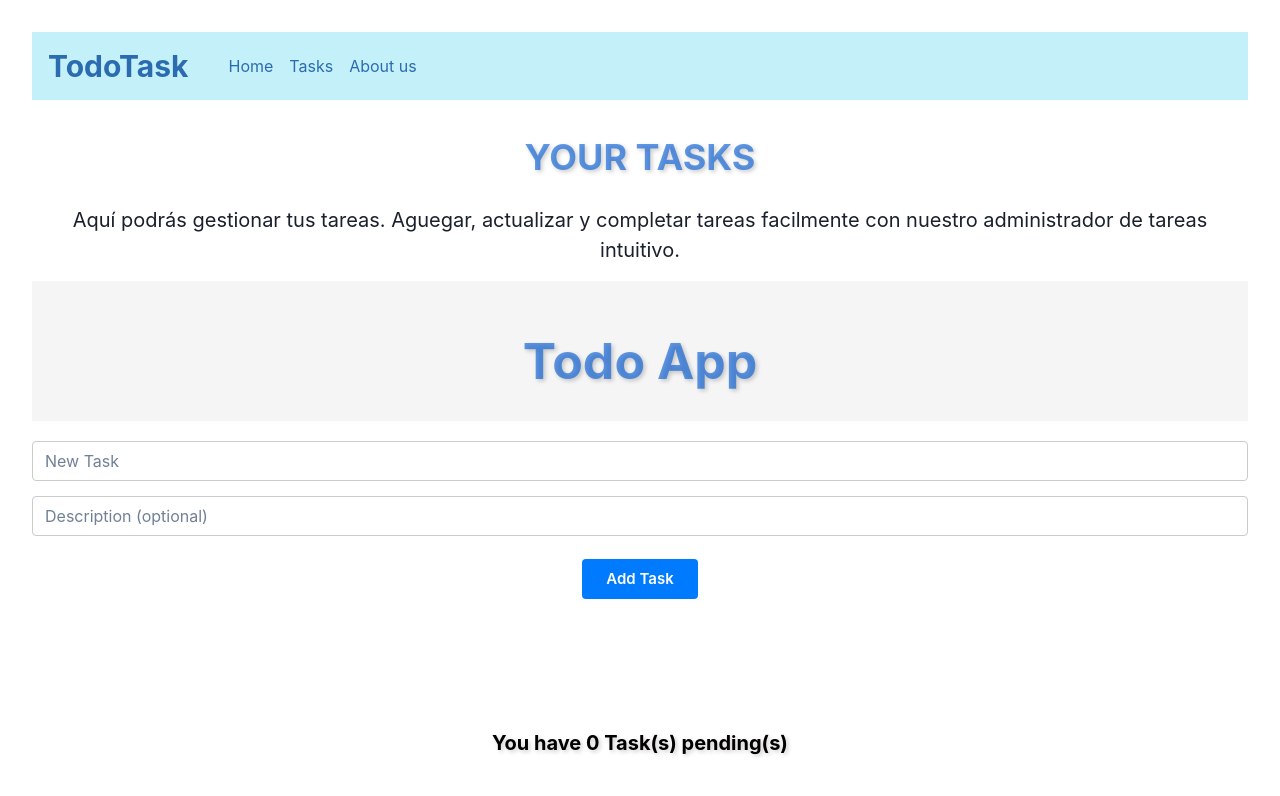
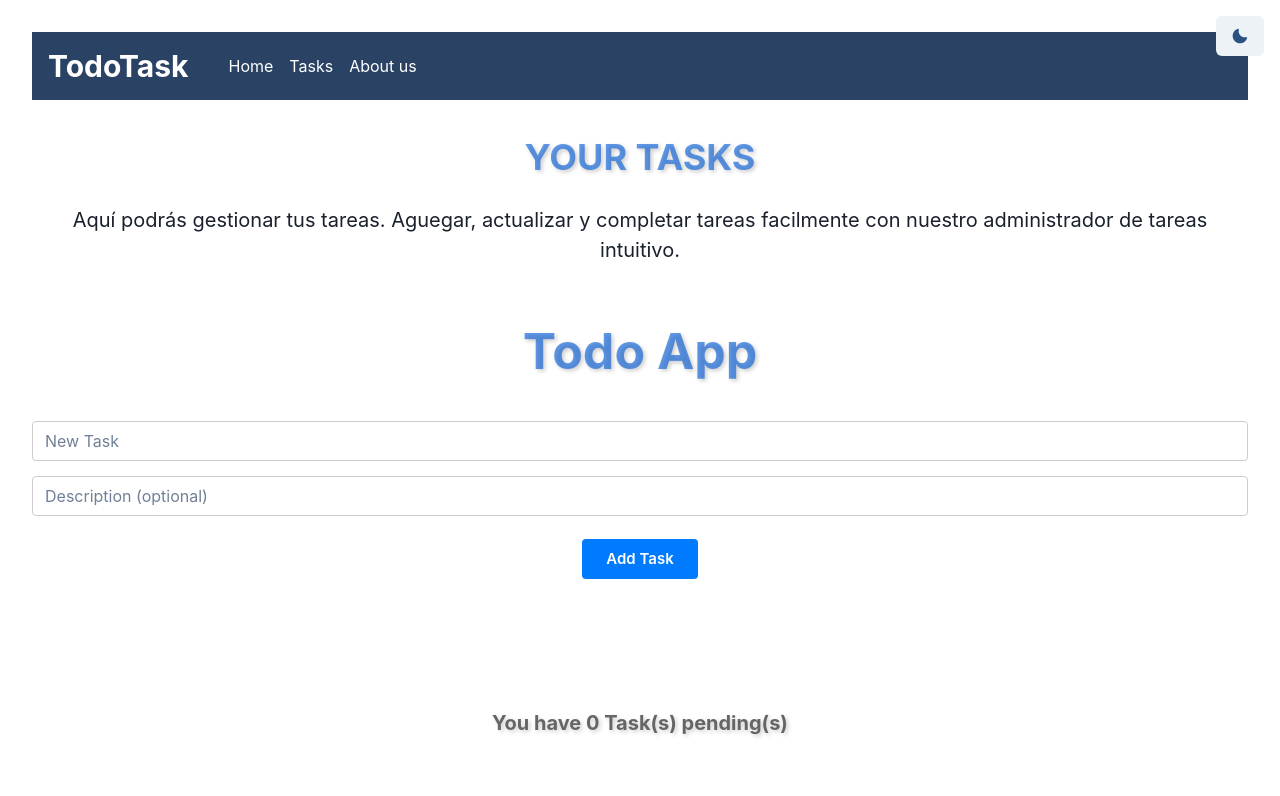
Before and after one commit to minesbum/my-react-task-list, a React (Vite) app: page /tareas in a window 1280 px wide. Shown: the top 796 px of the page. Built offline with nearby package versions, Linux system fonts and the light colour scheme.

Commit message:
Implemente el modo oscuro a la app por medio de chakra y algunos retoques de los colores, se ve bien visualmente

```diff
--- a/package.json
+++ b/package.json
@@ -10,6 +10,7 @@
     "preview": "vite preview"
   },
   "dependencies": {
+    "@chakra-ui/icons": "^2.1.1",
     "@chakra-ui/react": "^2.8.1",
     "@emotion/react": "^11.11.1",
     "@emotion/styled": "^11.11.0",
--- a/src/App.css
+++ b/src/App.css
@@ -11,7 +11,7 @@
 
 h3 {
   font-size: 1.2rem;
-  color: #020000;
+  color: #666666;
   margin-top: 10px;
   text-shadow: 2px 2px 4px #00000033;
 }
@@ -68,8 +68,8 @@
 
 li {
   font-size: 15px;
-  background-color: #f4f4f4;
-  border: 5px solid #00bfff;
+  background-color: #00000024;
+  border: 5px solid #858585;
   margin: 1px 10px;
   padding: 10px;
   display: flex;
--- a/src/App.jsx
+++ b/src/App.jsx
@@ -6,6 +6,7 @@
 import Menu from './components/Menu';
 import { BrowserRouter as Router, Route, Routes } from 'react-router-dom';
 import { ChakraProvider, CSSReset, Box, Input, Button, Heading, Spinner } from "@chakra-ui/react";
+import TogglecolorMode from './components/TogglecolorMode';
 
 
 
@@ -90,7 +91,7 @@
             Add Task
           </Button>
         </Box>
-
+        <TogglecolorMode/>
         <TaskList tasks={tasks} onDelete={deleteTask} onUpdate={updateTask} onComplete={completeTask} />
         <Heading as="h3" size="md" mt={4}>
           You have {pendingTasksCount} Task(s) pending(s)
--- /dev/null
+++ b/src/Theme/theme.js
@@ -0,0 +1,26 @@
+import { extendTheme } from "@chakra-ui/react";
+
+const theme = {
+  config: {
+    intialColorMode: "dark",
+    useSystemColorMode: true,
+  },
+  styles: {
+    global: {
+      body: {
+        margin: 0,
+        fontFamily:
+          "-apple-system, BlinkMacSystemFont, 'Segoe UI', 'Roboto', 'Oxygen','Ubuntu', 'Cantarell', 'Fira Sans', 'Droid Sans', 'Helvetica Neue',sans-serif",
+        WebKitFontSmoothing: "antialiased",
+        MozOsxFontSmoothing: "grayscale",
+      },
+
+      code: {
+        fontFamily:
+          "source-code-pro, Menlo, Monaco, Consolas, 'Courier New',monospace",
+      },
+    },
+  },
+};
+
+export default extendTheme(theme);
--- a/src/components/Header.jsx
+++ b/src/components/Header.jsx
@@ -2,7 +2,7 @@
 
 function Header() {
   return (
-    <div style={{ backgroundColor:"#f5f5f5", padding: "10px", marginBottom: "20px" }}>
+    <div style={{ marginBottom: "20px" }}>
       <Heading fontSize='50px' textShadow='2px 2px 4px #00000033' color="#005ad79e" p={5} mt={5}>
         Todo App
       </Heading>
--- a/src/components/Menu.jsx
+++ b/src/components/Menu.jsx
@@ -4,7 +4,7 @@
 
 const Menu = () => {
   return (
-    <Box bg="#C4F1F9" p={4} color="#2B6CB0">
+    <Box bg="#2A4365" p={4} color="#FFFFFF">
       <Flex align="center">
         <Heading as="h2" size="lg" mr={8}>
           TodoTask
--- /dev/null
+++ b/src/components/TogglecolorMode.jsx
@@ -0,0 +1,24 @@
+import { Button } from "@chakra-ui/button";
+import { useColorMode } from "@chakra-ui/color-mode";
+import { MoonIcon, SunIcon } from "@chakra-ui/icons";
+
+const ToggleColorMode = () => {
+  const { colorMode, toggleColorMode } = useColorMode();
+  return (
+    <Button
+      onClick={() => toggleColorMode()}
+      pos="absolute"
+      top="0"
+      right="0"
+      m="1rem"
+    >
+      {colorMode === "dark" ? (
+        <SunIcon color="orange.200" />
+      ) : (
+        <MoonIcon color="blue.700" />
+      )}
+    </Button>
+  );
+};
+
+export default ToggleColorMode;
--- a/src/main.jsx
+++ b/src/main.jsx
@@ -1,9 +1,17 @@
 import React from 'react'
 import ReactDOM from 'react-dom/client'
 import App from './App.jsx';
+import { ChakraProvider, ColorModeScript } from '@chakra-ui/react';
+import theme from './Theme/theme.js';
+
+
 
 ReactDOM.createRoot(document.getElementById('root')).render(
   <React.StrictMode>
-    <App />
+    <ChakraProvider theme={theme}>
+      <ColorModeScript initialColorMode={theme.config.initialColorMode} />
+      <App />
+    </ChakraProvider>
+
   </React.StrictMode>,
 )
```
Also changed, not shown: 1 other file (tests, documents, lock files or other folders).
